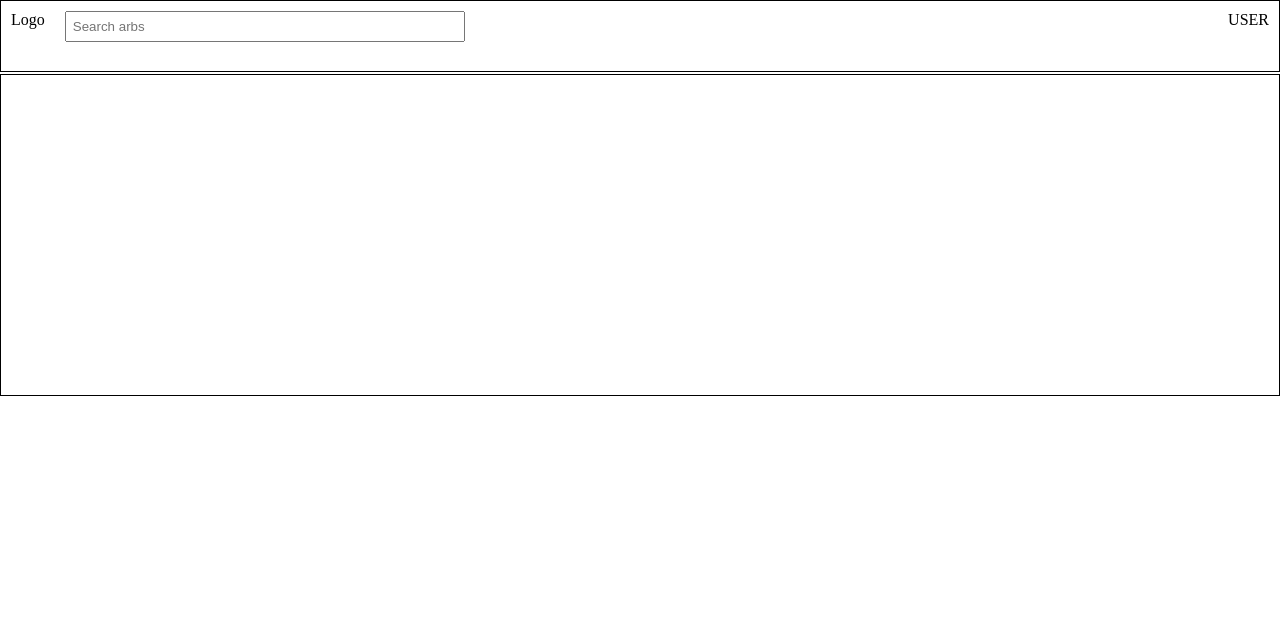
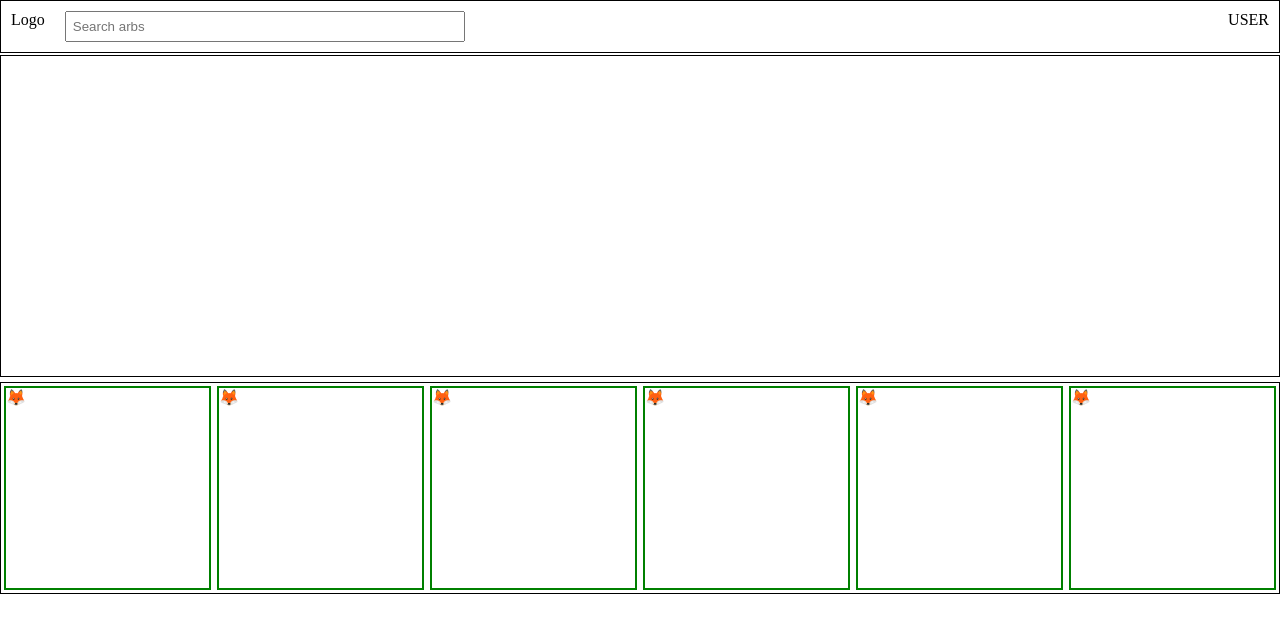
Before and after one commit to keithsimkin/Sports-Betting-Arbitrage, a React (Create React App) app in the folder frontend/: page / in a window 1280 px wide. Shown: the top 632 px of the page. Built offline with nearby package versions, Linux system fonts and the light colour scheme.

Commit message:
fixed the card component

```diff
--- a/frontend/src/App.js
+++ b/frontend/src/App.js
@@ -1,6 +1,7 @@
 import React from 'react';
 import Header from "./components/Header/Header";
-import Banner from "./components/Banner/Banner"
+import Banner from "./components/Banner/Banner";
+import CardHolder from "./components/CardHolder/CardHolder";
 import "./App.css";
 
 function App() {
@@ -8,12 +9,8 @@ function App() {
     <div className="container">
       <Header />
       <Banner />
-
+      <CardHolder />
       {
-        //
-        //
-        //
-        //     <CardHolder />
         //     <SideNav />
           }
     </div>
--- /dev/null
+++ b/frontend/src/components/CardHolder/Card/Card.js
@@ -0,0 +1,12 @@
+import React from "react";
+import "./card.css";
+
+const Card = () => {
+	return(
+		<div className="card">
+			🦊
+		</div>
+	)
+};
+
+export default Card;
--- /dev/null
+++ b/frontend/src/components/CardHolder/Card/card.css
@@ -0,0 +1,6 @@
+.card {
+	border: 2px solid green;
+	max-width: 100%;
+	height: 200px;
+	margin: 3px;
+}
--- /dev/null
+++ b/frontend/src/components/CardHolder/CardHolder.js
@@ -0,0 +1,18 @@
+import React from "react";
+import Card from "./Card/Card";
+import "./cardholder.css";
+
+const CardHolder = () => {
+	return(
+		<div className="cardholder">
+			 <Card />
+			 <Card />
+			 <Card />
+			 <Card />
+			 <Card />
+			 <Card />
+		</div>
+	)
+};
+
+export default CardHolder;
--- /dev/null
+++ b/frontend/src/components/CardHolder/cardholder.css
@@ -0,0 +1,8 @@
+.cardholder {
+	border: 1px solid black;
+	margin-top: 5px;
+	display: grid;
+	/*grid-gap: 5px;*/
+	grid-template-columns: repeat(auto-fill, minmax(200px, 1fr));
+	max-width: 100%;
+}
--- a/frontend/src/components/Header/Header.css
+++ b/frontend/src/components/Header/Header.css
@@ -1,13 +1,9 @@
 .navbar {
 	border: 1px solid black;
 	padding: 10px;
-	height: 50px;
 	display: flex;
 }
 
-.logo {
-	/*border: 1px solid green;*/
-}
 
 .logo:hover {
 	cursor: pointer;
@@ -15,12 +11,10 @@
 
 .searchbar {
 	margin-left: 20px;
-	/*border: 1px solid green;*/
 	width: 400px;
 }
 
 .user {
-	/*border: 1px solid green;*/
 	margin-left: auto;
 }
 
```
